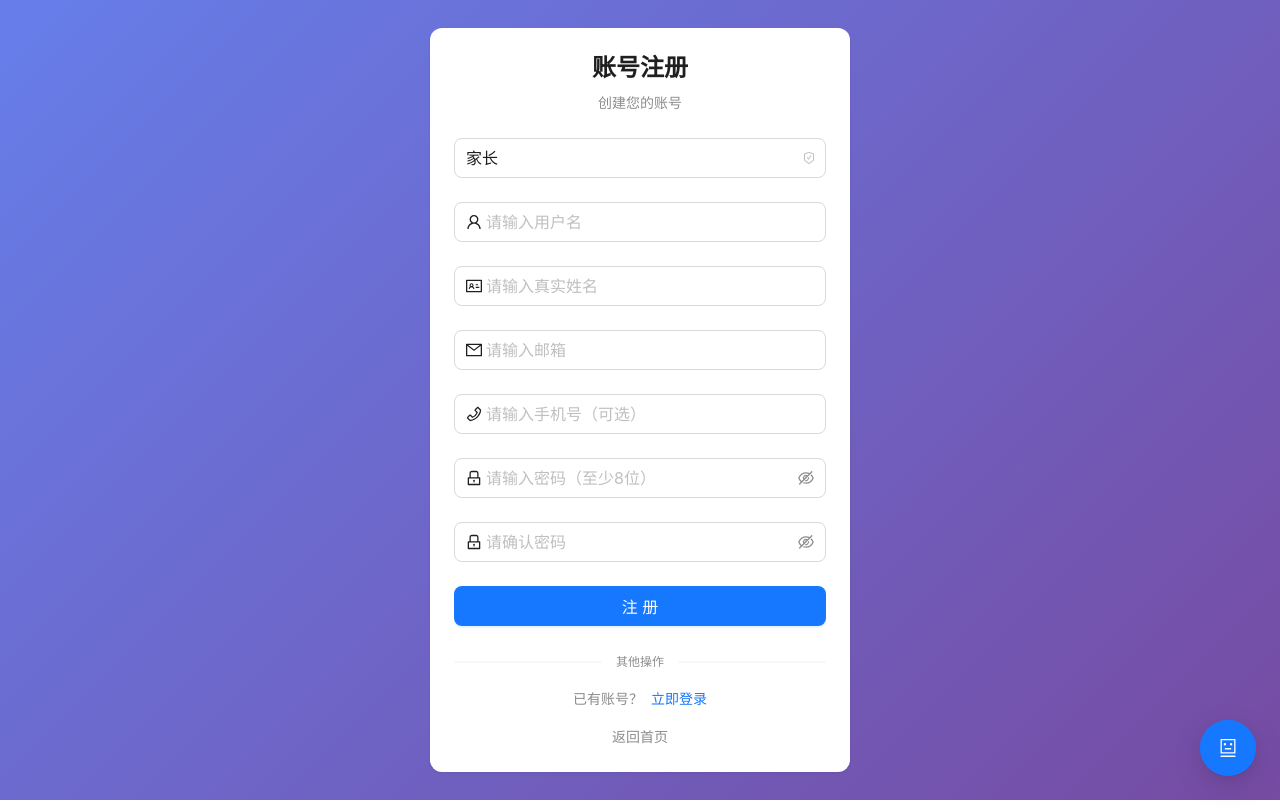
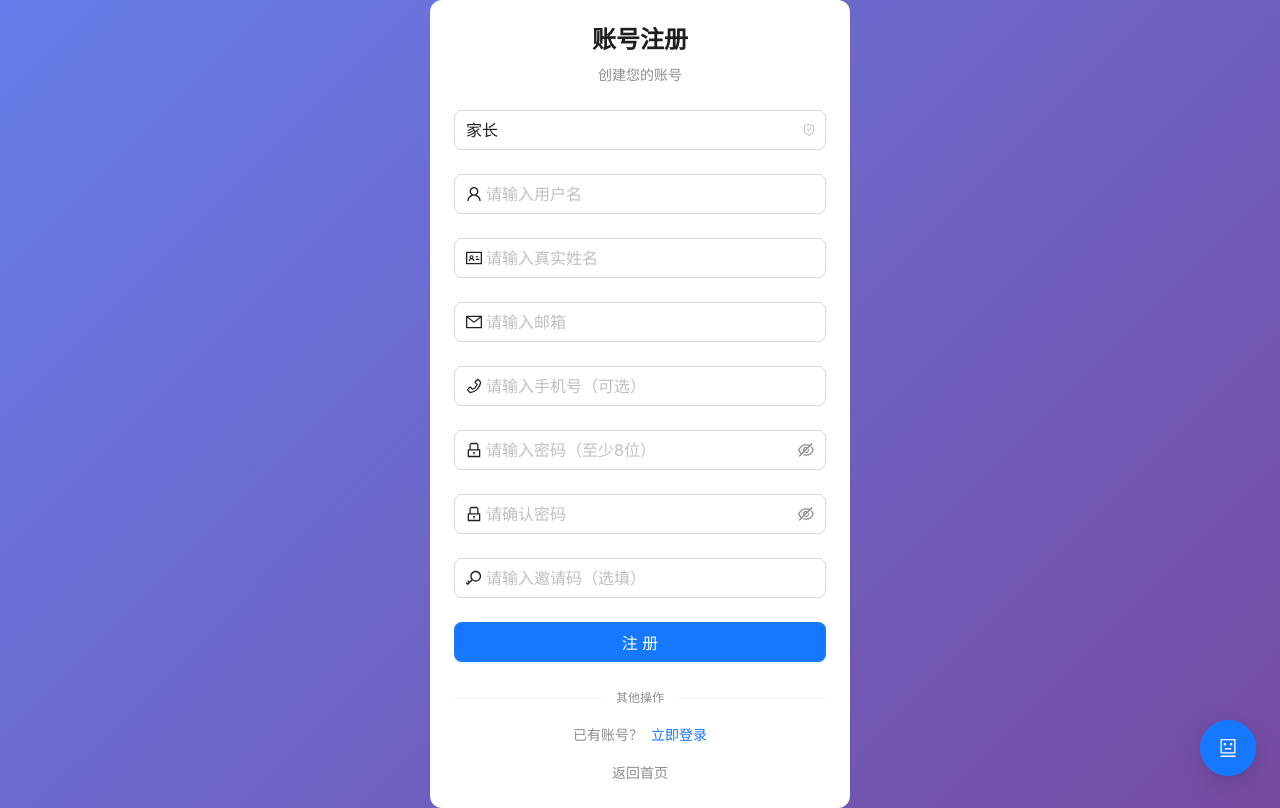
Before and after one commit to edu-platform-2026/edu-platform, a React (Vite) app in the folder frontend/: page /register in a window 1280 px wide. Built offline with nearby package versions, Linux system fonts and the light colour scheme.

Commit message:
fix: ?????????+??????+?????

```diff
--- a/frontend/src/pages/auth/Register.tsx
+++ b/frontend/src/pages/auth/Register.tsx
@@ -1,13 +1,18 @@
 import React, { useState, useEffect } from 'react';
-import { Card, Form, Input, Button, Select, Typography, Divider, Space, message, Tag } from 'antd';
+import { Card, Form, Input, Button, Select, Typography, Divider, Space, message } from 'antd';
 import {
-  UserOutlined, LockOutlined, MailOutlined, PhoneOutlined,
-  SafetyCertificateOutlined, IdcardOutlined, GiftOutlined,
+  UserOutlined,
+  LockOutlined,
+  MailOutlined,
+  PhoneOutlined,
+  SafetyCertificateOutlined,
+  IdcardOutlined,
+  KeyOutlined,
 } from '@ant-design/icons';
 import { useNavigate, Link, useSearchParams } from 'react-router-dom';
 import { useAuth } from '../../hooks/useAuth';
 import { UserRole } from '../../types/user';
-import { getRoleLabel } from '../../utils/permission';
+import { getRoleLabel, getRoleHomePath } from '../../utils/permission';
 import { useAuthStore } from '../../stores/authStore';
 import { invitationService } from '../../services/invitationService';
 
@@ -20,27 +25,35 @@ const Register: React.FC = () => {
   const registerFn = useAuthStore((state) => state.register);
   const [searchParams] = useSearchParams();
   const inviteCode = searchParams.get('code') || '';
-  const [inviteInfo, setInviteInfo] = useState<any>(null);
   const [form] = Form.useForm();
 
+  // 设置邀请码初始值
   useEffect(() => {
     if (inviteCode) {
       form.setFieldsValue({ invitationCode: inviteCode });
+      // 验证邀请码
       invitationService.checkCode(inviteCode).then((res: any) => {
-        if (res?.data) {
-          setInviteInfo(res.data);
-          if (res.data.role) {
-            form.setFieldsValue({ role: res.data.role });
-          }
-          message.success('邀请码验证成功');
+        if (res?.data?.valid) {
+          message.success('邀请码有效');
+        } else {
+          message.warning('邀请码无效或已过期');
         }
       }).catch(() => {
-        message.warning('邀请码无效');
+        // 静默处理
       });
     }
   }, [inviteCode, form]);
 
-  const onFinish = async (values: any) => {
+  const onFinish = async (values: {
+    username: string;
+    password: string;
+    confirmPassword: string;
+    name: string;
+    email: string;
+    phone?: string;
+    role: UserRole;
+    invitationCode?: string;
+  }) => {
     if (values.password !== values.confirmPassword) {
       message.error('两次输入的密码不一致');
       return;
@@ -73,13 +86,6 @@ const Register: React.FC = () => {
           <Title level={3} style={{ marginBottom: 8 }}>账号注册</Title>
           <Text type="secondary">创建您的账号</Text>
         </div>
-
-        {inviteInfo && (
-          <div style={{ marginBottom: 16, padding: '8px 12px', background: '#f6ffed', borderRadius: 8, border: '1px solid #b7eb8f' }}>
-            <Tag color="green" icon={<GiftOutlined />}>邀请人: {inviteInfo.inviter?.realName || inviteInfo.inviter?.username || '未知'}</Tag>
-          </div>
-        )}
-
         <Form
           form={form}
           name="register"
@@ -88,13 +94,14 @@ const Register: React.FC = () => {
           layout="vertical"
           initialValues={{ role: UserRole.PARENT, invitationCode: inviteCode }}
         >
-          <Form.Item name="invitationCode" style={{ display: 'none' }}>
-            <Input />
-          </Form.Item>
-
-          <Form.Item name="role" rules={[{ required: true, message: '请选择角色' }]}>
-            <Select placeholder="请选择角色" suffixIcon={<SafetyCertificateOutlined />}
-              disabled={!!inviteInfo?.role}>
+          <Form.Item
+            name="role"
+            rules={[{ required: true, message: '请选择角色' }]}
+          >
+            <Select
+              placeholder="请选择角色"
+              suffixIcon={<SafetyCertificateOutlined />}
+            >
               {[UserRole.PARENT, UserRole.STUDENT].map((role) => (
                 <Select.Option key={role} value={role}>
                   {getRoleLabel(role)}
@@ -102,55 +109,97 @@ const Register: React.FC = () => {
               ))}
             </Select>
           </Form.Item>
-
-          <Form.Item name="username" rules={[
+          <Form.Item
+            name="username"
+            rules={[
               { required: true, message: '请输入用户名' },
               { min: 3, message: '用户名至少3个字符' },
-          ]}>
-            <Input prefix={<UserOutlined />} placeholder="请输入用户名" />
+            ]}
+          >
+            <Input
+              prefix={<UserOutlined />}
+              placeholder="请输入用户名"
+            />
           </Form.Item>
-
-          <Form.Item name="name" rules={[{ required: true, message: '请输入姓名' }]}>
-            <Input prefix={<IdcardOutlined />} placeholder="请输入真实姓名" />
+          <Form.Item
+            name="name"
+            rules={[{ required: true, message: '请输入姓名' }]}
+          >
+            <Input
+              prefix={<IdcardOutlined />}
+              placeholder="请输入真实姓名"
+            />
           </Form.Item>
-
-          <Form.Item name="email" rules={[
+          <Form.Item
+            name="email"
+            rules={[
               { required: true, message: '请输入邮箱' },
               { type: 'email', message: '请输入有效的邮箱地址' },
-          ]}>
-            <Input prefix={<MailOutlined />} placeholder="请输入邮箱" />
+            ]}
+          >
+            <Input
+              prefix={<MailOutlined />}
+              placeholder="请输入邮箱"
+            />
           </Form.Item>
-
           <Form.Item name="phone">
-            <Input prefix={<PhoneOutlined />} placeholder="请输入手机号（可选）" />
+            <Input
+              prefix={<PhoneOutlined />}
+              placeholder="请输入手机号（可选）"
+            />
           </Form.Item>
-
-          <Form.Item name="password" rules={[
+          <Form.Item
+            name="password"
+            rules={[
               { required: true, message: '请输入密码' },
               { min: 8, message: '密码至少8个字符' },
-          ]}>
-            <Input.Password prefix={<LockOutlined />} placeholder="请输入密码（至少8位）" />
+            ]}
+          >
+            <Input.Password
+              prefix={<LockOutlined />}
+              placeholder="请输入密码（至少8位）"
+            />
           </Form.Item>
-
-          <Form.Item name="confirmPassword" rules={[
+          <Form.Item
+            name="confirmPassword"
+            rules={[
               { required: true, message: '请确认密码' },
               ({ getFieldValue }) => ({
                 validator(_, value) {
-                if (!value || getFieldValue('password') === value) return Promise.resolve();
+                  if (!value || getFieldValue('password') === value) {
+                    return Promise.resolve();
+                  }
                   return Promise.reject(new Error('两次输入的密码不一致'));
                 },
               }),
-          ]}>
-            <Input.Password prefix={<LockOutlined />} placeholder="请确认密码" />
+            ]}
+          >
+            <Input.Password
+              prefix={<LockOutlined />}
+              placeholder="请确认密码"
+            />
           </Form.Item>
-
+          <Form.Item
+            name="invitationCode"
+            tooltip="邀请码为选填项，如有邀请码请填写"
+          >
+            <Input
+              prefix={<KeyOutlined />}
+              placeholder="请输入邀请码（选填）"
+              disabled={!!inviteCode}
+            />
+          </Form.Item>
           <Form.Item>
-            <Button type="primary" htmlType="submit" block loading={loading}>
+            <Button
+              type="primary"
+              htmlType="submit"
+              block
+              loading={loading}
+            >
               注册
             </Button>
           </Form.Item>
         </Form>
-
         <Divider plain>
           <Text type="secondary" style={{ fontSize: 12 }}>其他操作</Text>
         </Divider>
@@ -161,7 +210,9 @@ const Register: React.FC = () => {
           </Space>
         </div>
         <div style={{ textAlign: 'center', marginTop: 16 }}>
-          <Link to="/" style={{ color: 'rgba(0,0,0,0.45)' }}>返回首页</Link>
+          <Link to="/" style={{ color: 'rgba(0,0,0,0.45)' }}>
+            返回首页
+          </Link>
         </div>
       </Card>
     </div>
```
Lines whose indentation alone changed are shown as unchanged.
